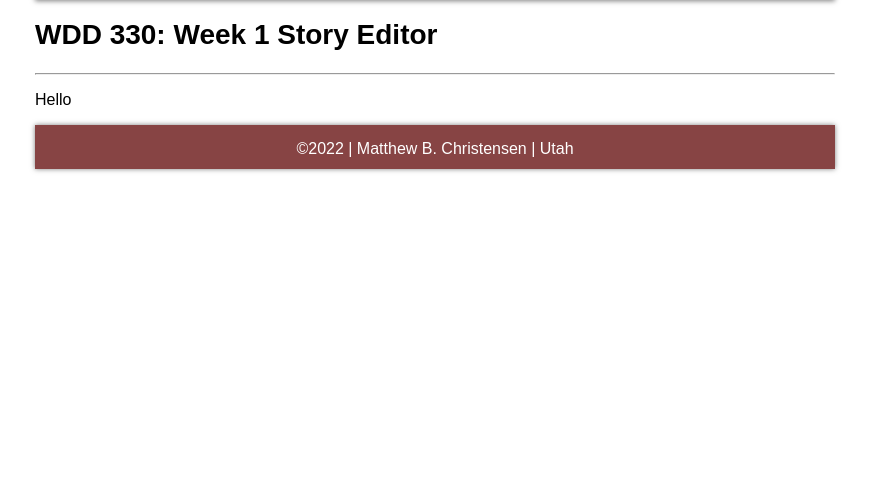
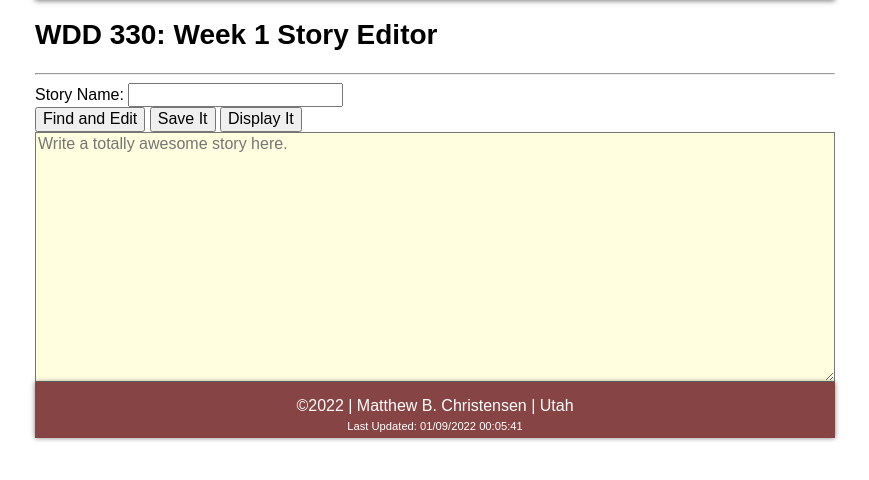
Before and after one commit to matthe68/WDD330_Portfolio, a plain HTML site: page week1/story_editor.html in a window 1280 px wide. Shown: the part 80-560 px from the top of the page, without its empty margins (205-1074 px from the left). Drawn offline with Linux system fonts and the light colour scheme.

Commit message:
finished the story editor and the notes from the activity and reading

```diff
--- a/index/js/last-updated.js
+++ b/index/js/last-updated.js
@@ -1,4 +1,3 @@
-console.log("inside last updated!");
 const time = "Last Updated: " + String(document.lastModified);
 var lastUpdated = document.querySelector("#last-updated");
 lastUpdated.innerHTML = time;
--- a/week1/story_editor.html
+++ b/week1/story_editor.html
@@ -13,13 +13,37 @@
   <link href="https://fonts.googleapis.com/css2?family=Cinzel&family=Montserrat:wght@100&display=swap" rel="stylesheet">
   <title>Story Editor</title>
   <script>
-
+    function loadStory() {
+      var storyName = document.getElementById("name_input").value
+      var storyHTML = localStorage.getItem(storyName)
+      document.getElementById("story_editor").value = storyHTML
+    }
+    function saveStory() {
+      var storyName = document.getElementById("name_input").value
+      var storyHTML = document.getElementById("story_editor").value
+      localStorage.setItem(storyName, storyHTML)
+    }
+    function displayStory() {
+      var storyHTML = document.getElementById("story_editor").value
+      document.getElementById("story_display").innerHTML = storyHTML
+    }
   </script>
 
   <style>
-
+    textarea{
+      display: block;
+      width: 800px;
+      height: 250px;
+      margin-left: auto;
+      margin-right: auto;
+      background-color: lightyellow;
+    }
+    .boxsizingBorder {
+      -webkit-box-sizing: border-box;
+      -moz-box-sizing: border-box;
+      box-sizing: border-box;
+    }
   </style>
-  <script src="../index/js/last-updated.js"></script>
 </head>
 
 <body>
@@ -32,10 +56,18 @@
     WDD 330: Week 1 Story Editor
   </h2>
   <hr>
-  <p>Hello</p>
+  Story Name: <input id="name_input"></input>
+  <section>
+    <button onclick="loadStory()">Find and Edit</button>
+    <button onclick="saveStory()">Save It</button>
+    <button onclick="displayStory()">Display It</button>
+  </section>
+  <textarea id="story_editor" class="boxsizingBorder" placeholder="Write a totally awesome story here."></textarea>
+  <div id="story_display"></div>
   <footer>
     &copy;2022 | Matthew B. Christensen | Utah
     <div id="last-updated"></div>
   </footer>
+  <script src="../index/js/last-updated.js"></script>
 </body>
 </html>
```
Also changed, not shown: week1/week1_notes.html (+6 -4 lines).
